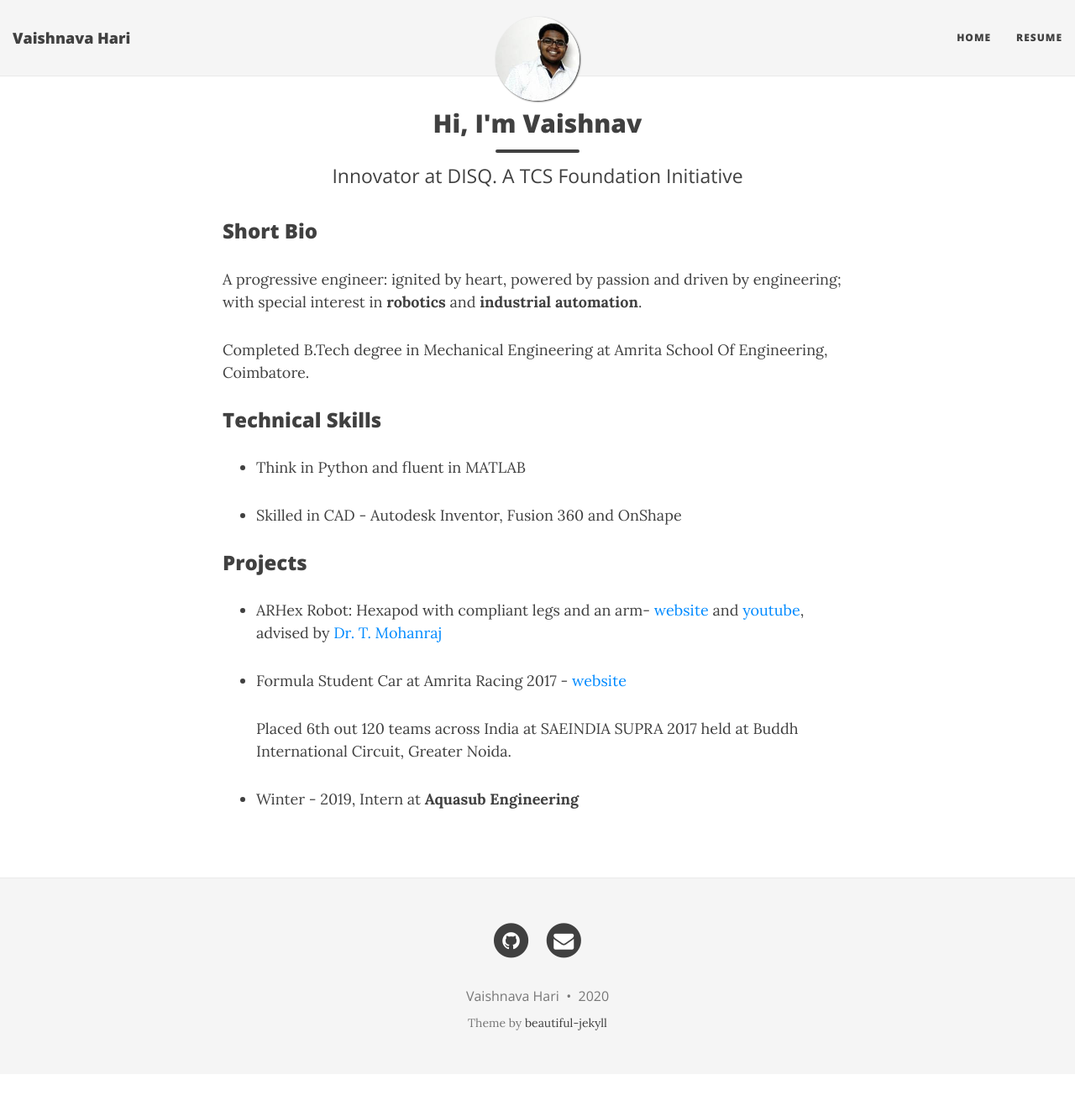
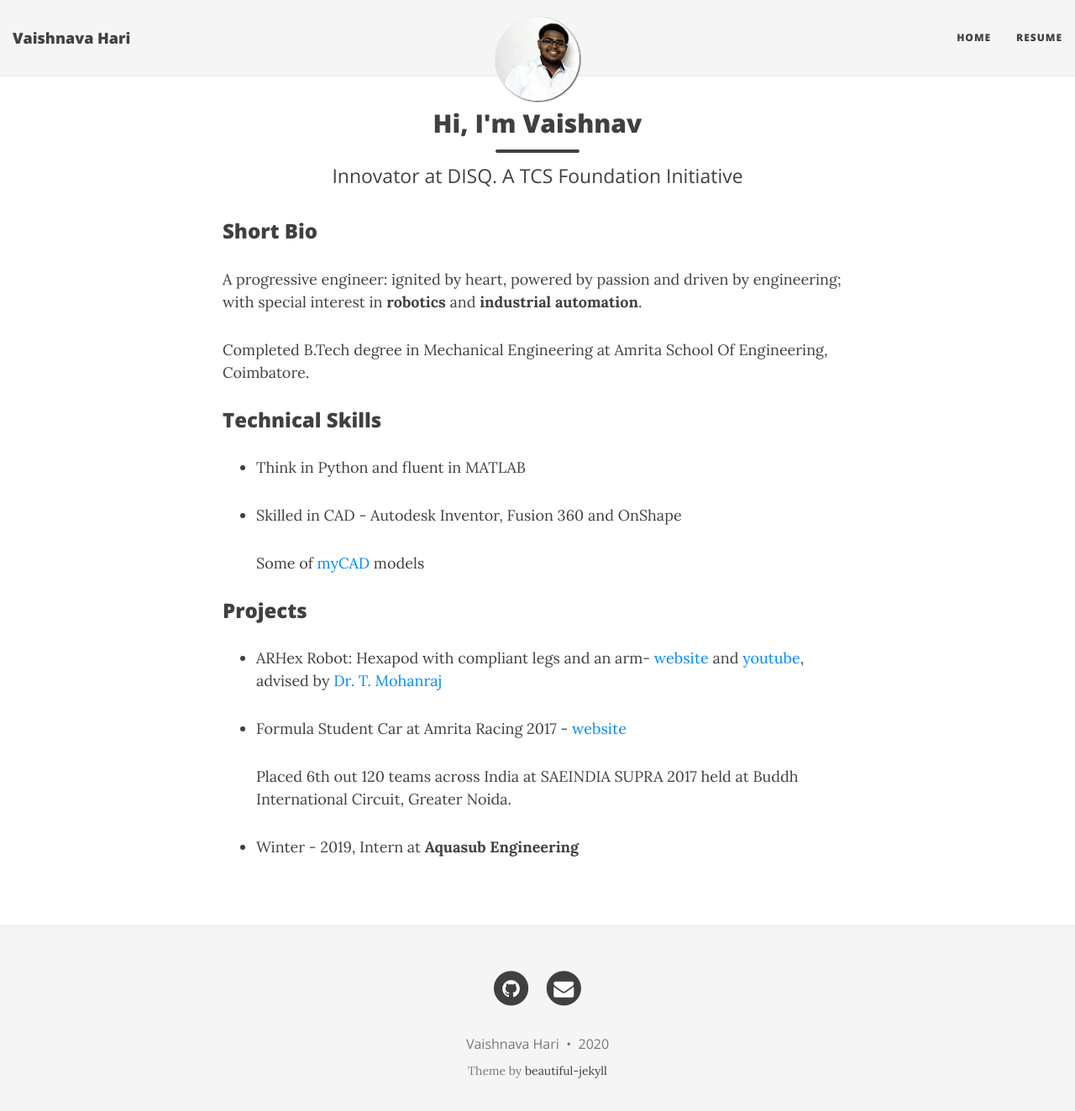
Before and after one commit to svaichu/svaichu.github.io, a Jekyll site: the page built from index.html, in a window 1280 px wide and 1336 px high. Shown: the top 1323 px of the window at 84% size. Built offline with Jekyll 4.4.1, drawn with Linux system fonts in a browser that asks for light colours; nearby versions of some CDN libraries; the list of posts is cut into pages by our own code.

Commit message:
add cad models

```diff
--- a/index.html
+++ b/index.html
@@ -13,7 +13,8 @@ use-site-title: true
 <h3>Technical Skills</h3>
 <ul>
   <li><p>Think in Python and fluent in MATLAB</p></li>
-  <li><p>Skilled in CAD - Autodesk Inventor, Fusion 360 and OnShape</p></li>
+  <li><p>Skilled in CAD - Autodesk Inventor, Fusion 360 and OnShape</p>
+    <p>Some of <a href="https://drive.google.com/drive/folders/1-I_O-e69XwSIE1B8HTY-gdI_jjQVeCqx">myCAD</a> models</p></li>
 </ul>
 
 
```
